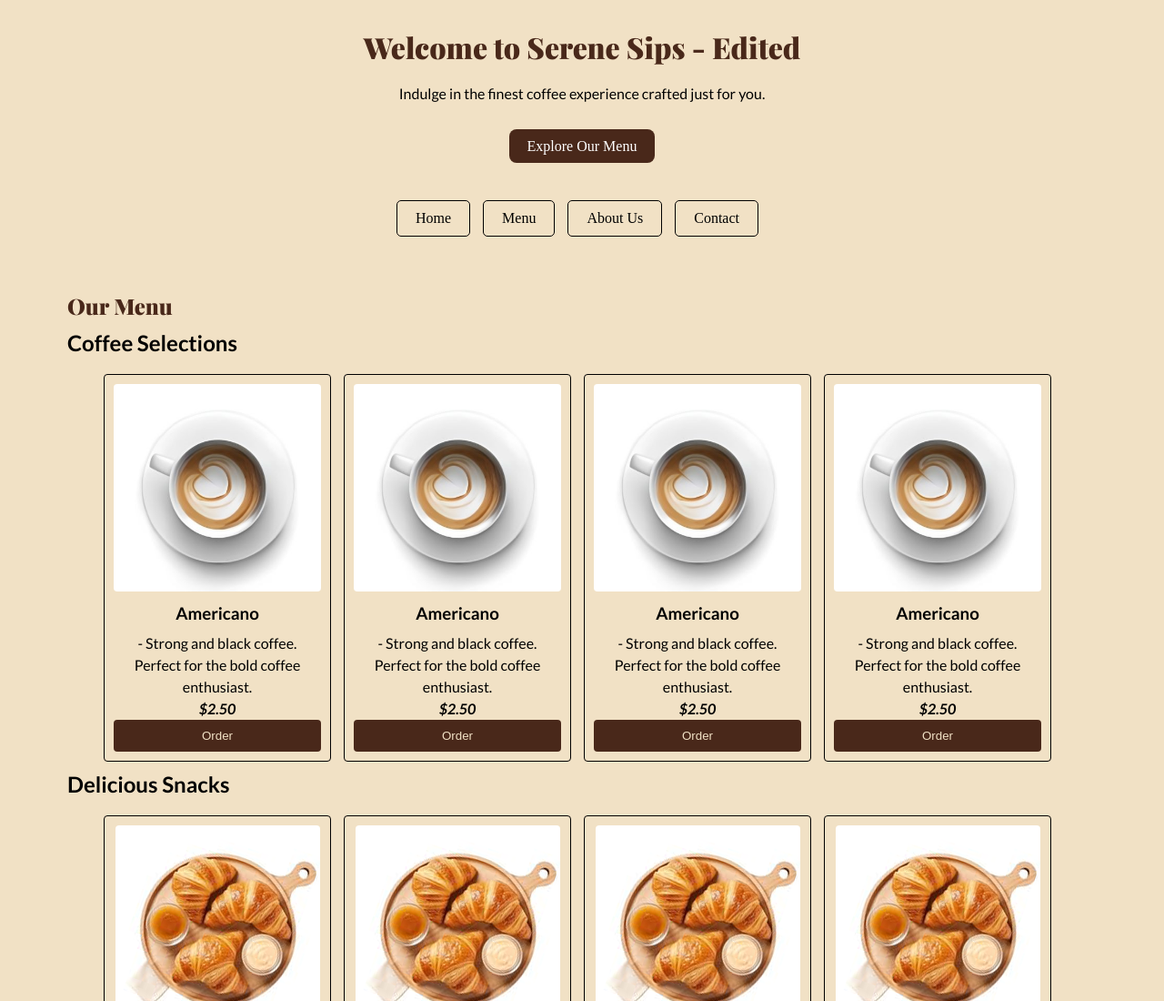
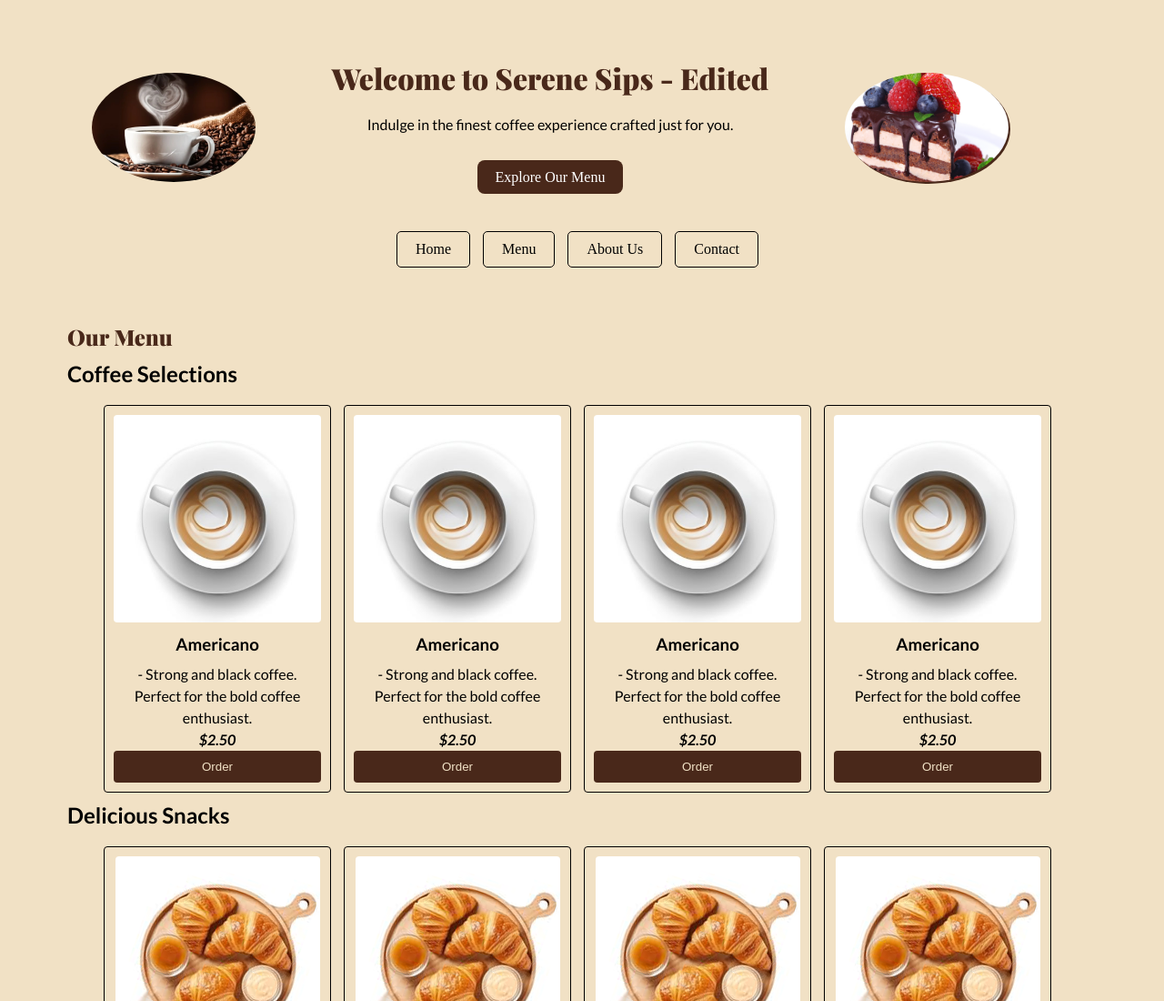
Before and after one commit to jakeklint/serene-sips-v2, a plain HTML site: page index.html in a window 1280 px wide. Shown: the top 1100 px of the page at 91% size. Drawn offline with nearby package versions, Linux system fonts and the light colour scheme; a web font is replaced by a local one.

Commit message:
third commit

```diff
--- a/index.html
+++ b/index.html
@@ -10,9 +10,13 @@
   <body>
     <!-- header section  -->
     <header id="header">
-      <h1>Welcome to Serene Sips - Edited</h1>
-      <p>Indulge in the finest coffee experience crafted just for you.</p>
-      <a href="#our-menu">Explore Our Menu</a>
+      <div class="bgi-one"></div>
+      <div class="head-content">
+        <h1>Welcome to Serene Sips - Edited</h1>
+        <p>Indulge in the finest coffee experience crafted just for you.</p>
+        <a href="#our-menu">Explore Our Menu</a>
+      </div>
+      <div class="bgi-two"></div>
     </header>
 
     <!-- nav section  -->
--- a/style.css
+++ b/style.css
@@ -8,9 +8,25 @@
 }
 /* header section */
 header {
-  /* border: 1px solid black; */
   text-align: center;
   padding: 30px;
+}
+.bgi-one,
+.bgi-two {
+  background-image: url(images/Coffee\ Types\ Banner\ Desktop.webp);
+  background-size: cover;
+  background-repeat: no-repeat;
+  background-position: center;
+  width: 180px;
+  height: 120px;
+  display: inline-block;
+  margin-top: 50px;
+  margin-right: 70px;
+  border-radius: 100%;
+}
+.head-content {
+  width: 500px;
+  display: inline-block;
 }
 header h1,
 #our-menu h1,
@@ -34,6 +50,12 @@ header a {
   text-decoration: none;
   border-radius: 8px;
 }
+.bgi-two {
+  background-image: url(images/dessert_97357067.jpg);
+  box-shadow: 2px 2px #49281a;
+  margin-left: 70px;
+}
+
 /* nav section */
 nav {
   /* border: 1px solid black; */
```
Also changed, not shown: images/Coffee Types Banner Desktop.webp (added), images/dessert_97357067.jpg (added).
